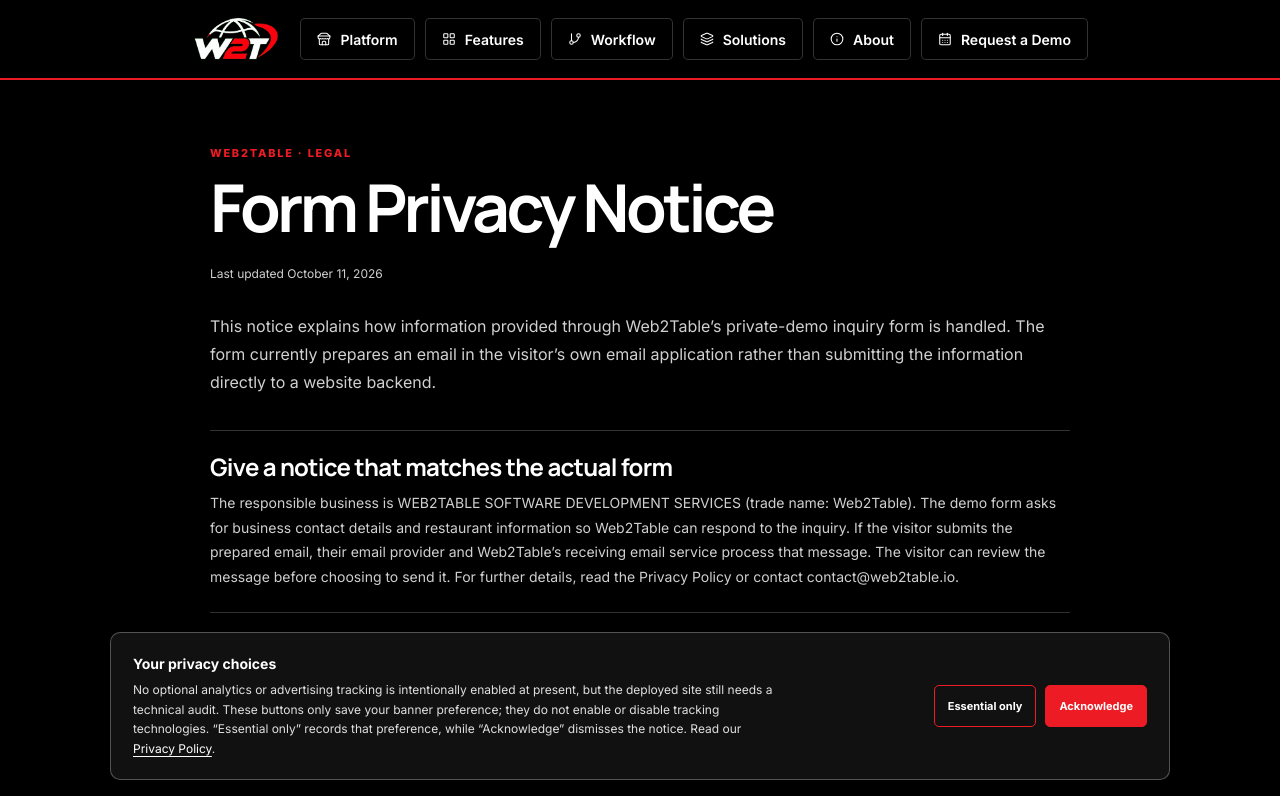
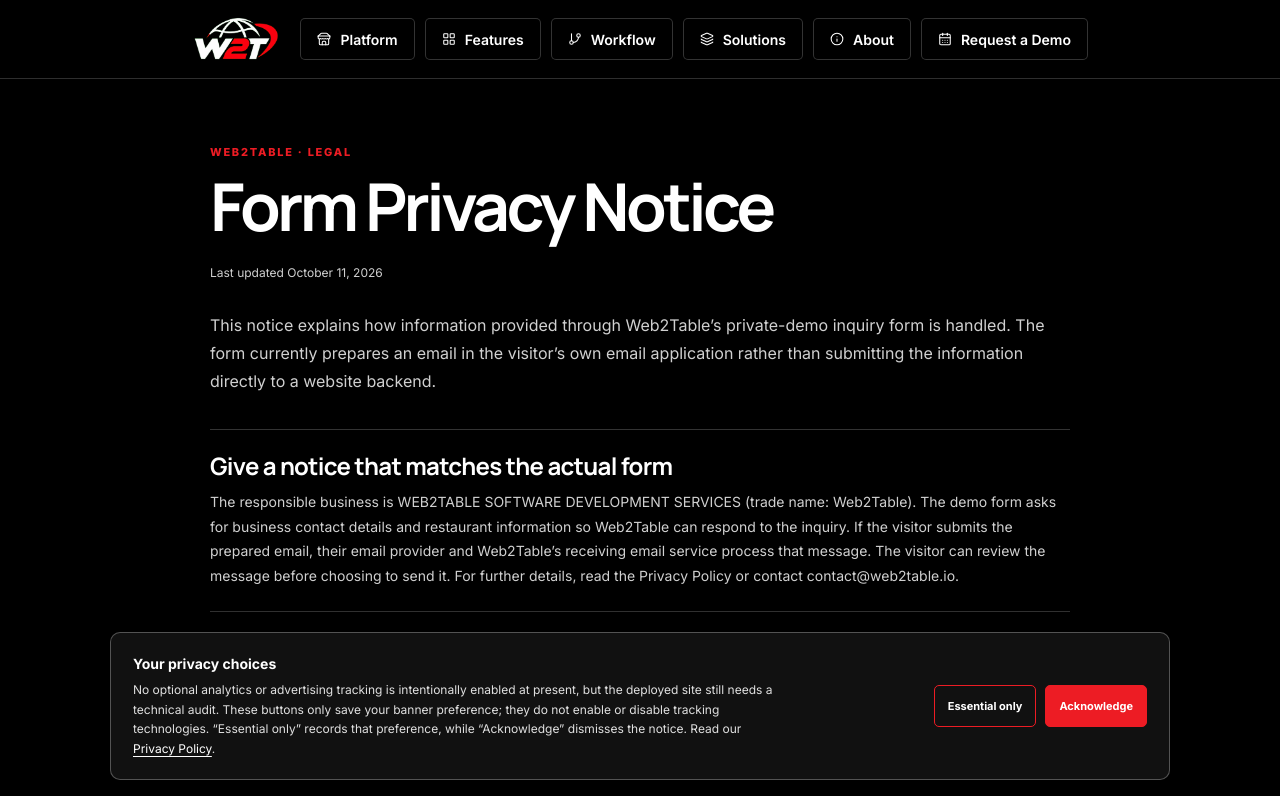
Before and after one commit to Jrnotjunior/web2table.io, a React (Vite) app: page /consent in a window 1280 px wide. Shown: the top 796 px of the page. Built offline with nearby package versions, Linux system fonts and the light colour scheme.

Commit message:
Remove full-width red header underline

```diff
--- a/src/styles/modules/04-section-overrides.css
+++ b/src/styles/modules/04-section-overrides.css
@@ -127,9 +127,9 @@
 
 
 /* Header and navigation polish: approved black, white and red palette only. */
-.site-header { color: var(--white); background: rgba(0,0,0,.96); border-bottom: 2px solid var(--accent); backdrop-filter: blur(16px); }
+.site-header { color: var(--white); background: rgba(0,0,0,.96); border-bottom: 1px solid rgba(255,255,255,.18); backdrop-filter: blur(16px); }
 .main-nav a { color: var(--white); transition: color .18s ease, border-color .18s ease, background .18s ease; }
-.main-nav a:hover, .main-nav a:focus-visible { color: var(--accent); }
+.main-nav a:hover, .main-nav a:focus-visible { color: var(--white); }
 .main-nav .nav-cta { color: var(--white); border: 1px solid var(--accent); background: var(--accent); }
 .main-nav .nav-cta:hover, .main-nav .nav-cta:focus-visible { color: var(--white); border-color: var(--white); background: var(--black); }
 .mobile-menu { color: var(--white); border: 1px solid rgba(255,255,255,.22); border-radius: 4px; }
```
